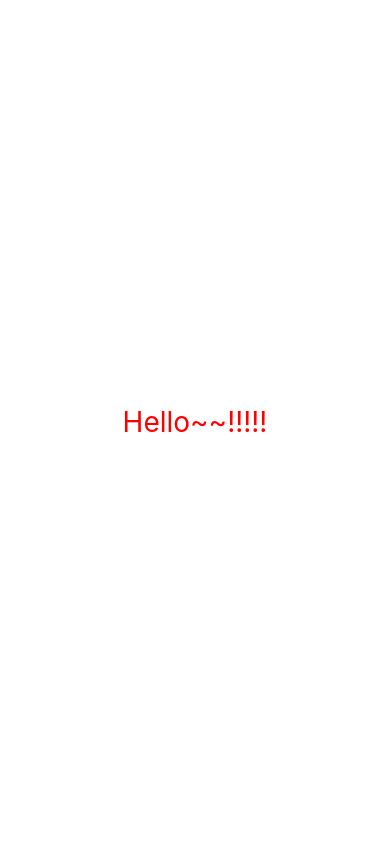
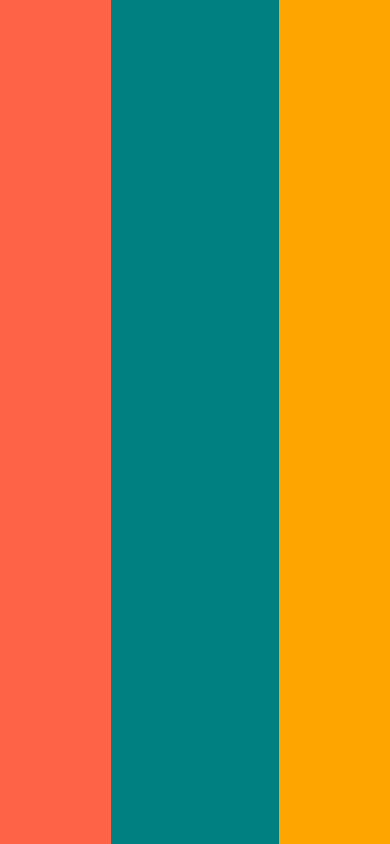
Before and after one commit to eajin/NomadWeather, a React Native app: screen / in a window 390 px wide. Built offline with nearby package versions, Linux system fonts and the light colour scheme.

Commit message:
1.4 Layout System

```diff
--- a/App.js
+++ b/App.js
@@ -1,25 +1,12 @@
-import { StatusBar } from "expo-status-bar";
 import React from "react";
-import { StyleSheet, Text, View } from "react-native";
+import { View } from "react-native";
 
 export default function App() {
   return (
-    <View style={styles.container}>
-      <Text style={styles.text}>Hello~~!!!!!</Text>
-      <StatusBar style="dark" />
+    <View style={{ flex: 1, flexDirection: "row" }}>
+      <View style={{ flex: 1, backgroundColor: "tomato" }}></View>
+      <View style={{ flex: 1.5, backgroundColor: "teal" }}></View>
+      <View style={{ flex: 1, backgroundColor: "orange" }}></View>
     </View>
   );
 }
-
-const styles = StyleSheet.create({
-  container: {
-    flex: 1,
-    backgroundColor: "#fff",
-    alignItems: "center",
-    justifyContent: "center",
-  },
-  text: {
-    fontSize: 28,
-    color: "red",
-  },
-});
```
